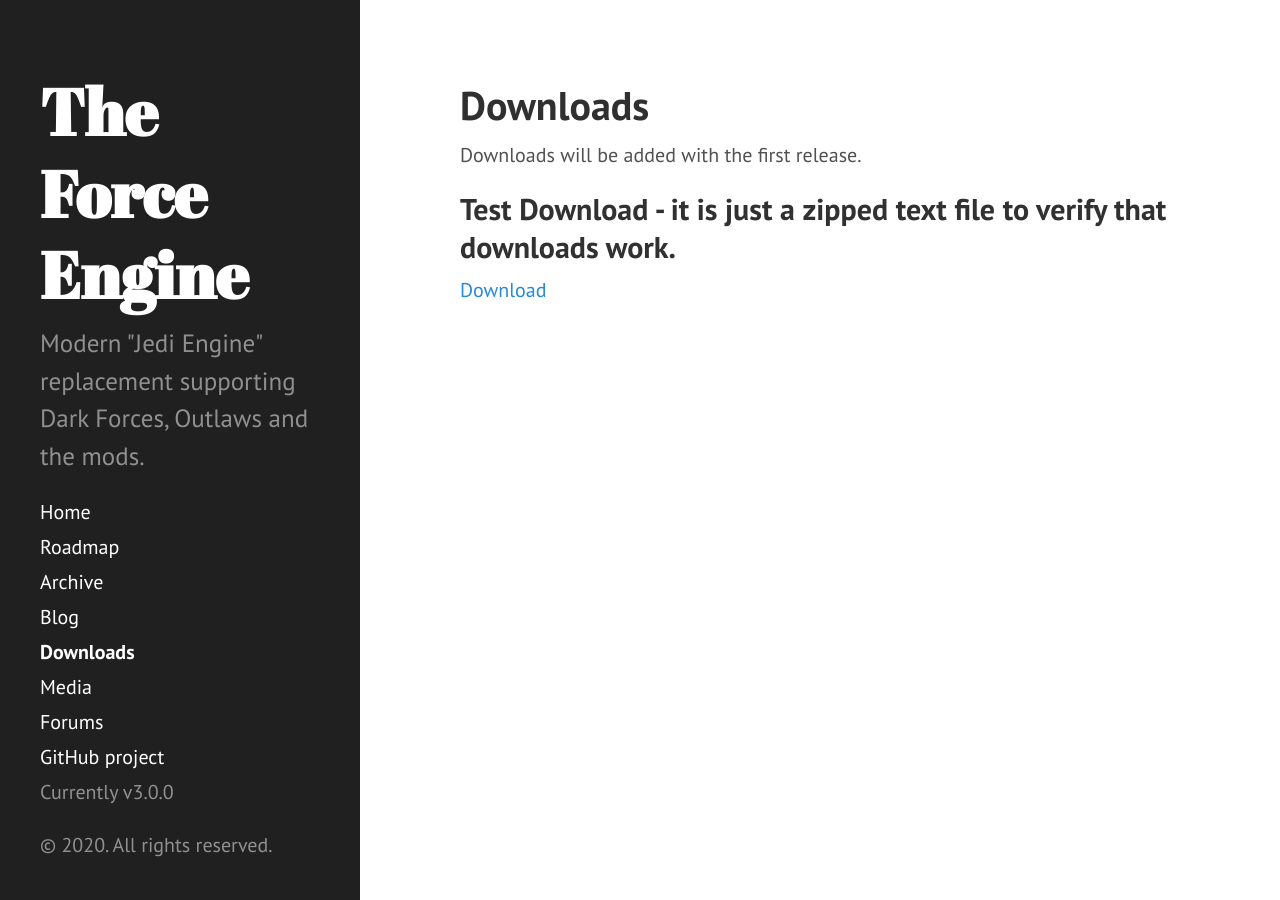
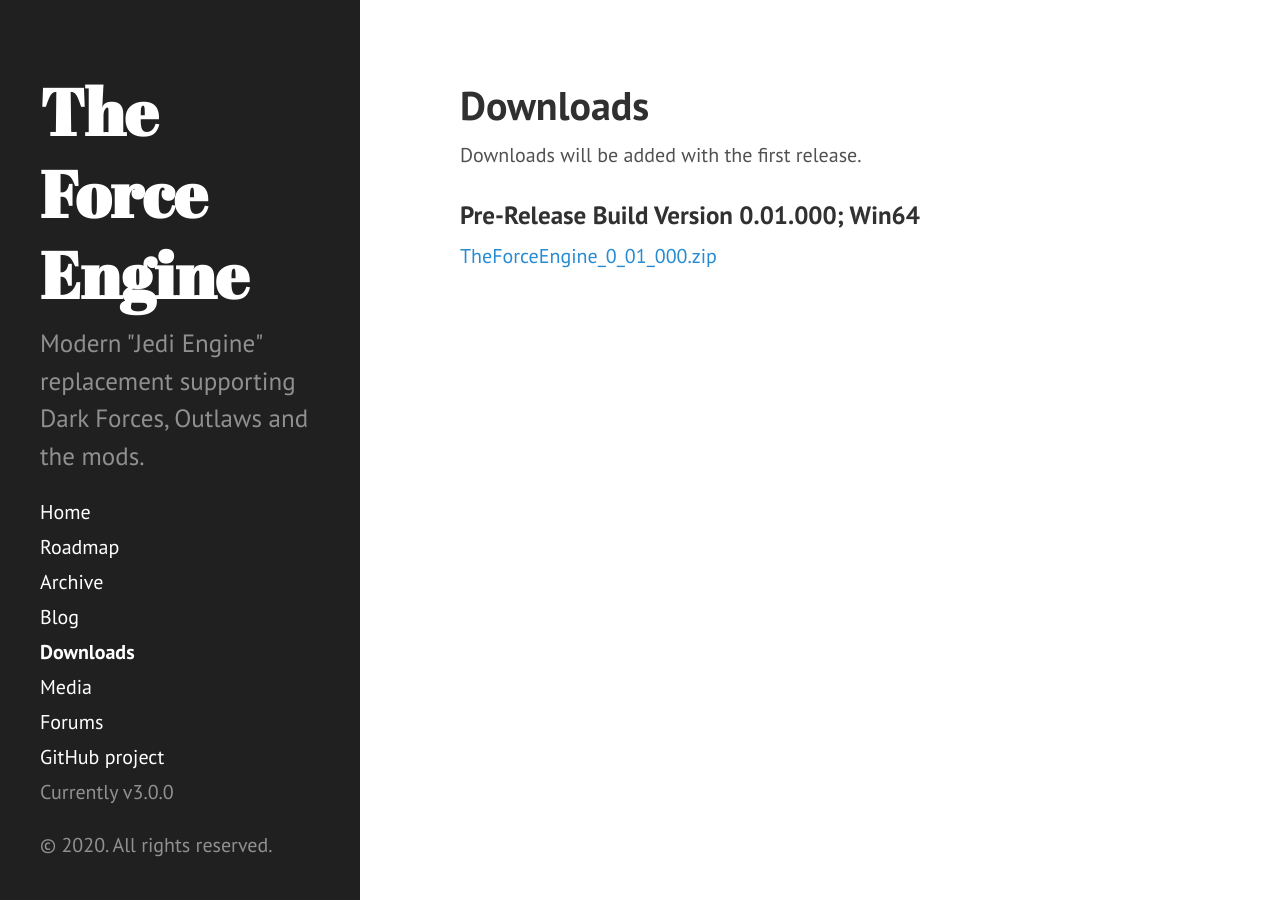
Before and after one commit to TheForceEngine/TheForceEngine.github.io, a Jekyll site: the page built from downloads.md, in a window 1280 px wide. Built offline with Jekyll 4.4.1, drawn with Linux system fonts in a browser that asks for light colours.

Commit message:
Update downloads.md

```diff
--- a/downloads.md
+++ b/downloads.md
@@ -5,5 +5,5 @@
 
 Downloads will be added with the first release.
 
-## Test Download - it is just a zipped text file to verify that downloads work.
-[Download](TheForceEngine.github.io/archive/downloadTest.zip)
+### Pre-Release Build Version 0.01.000; Win64
+[TheForceEngine_0_01_000.zip](TheForceEngine_0_01_000.zip)
```
